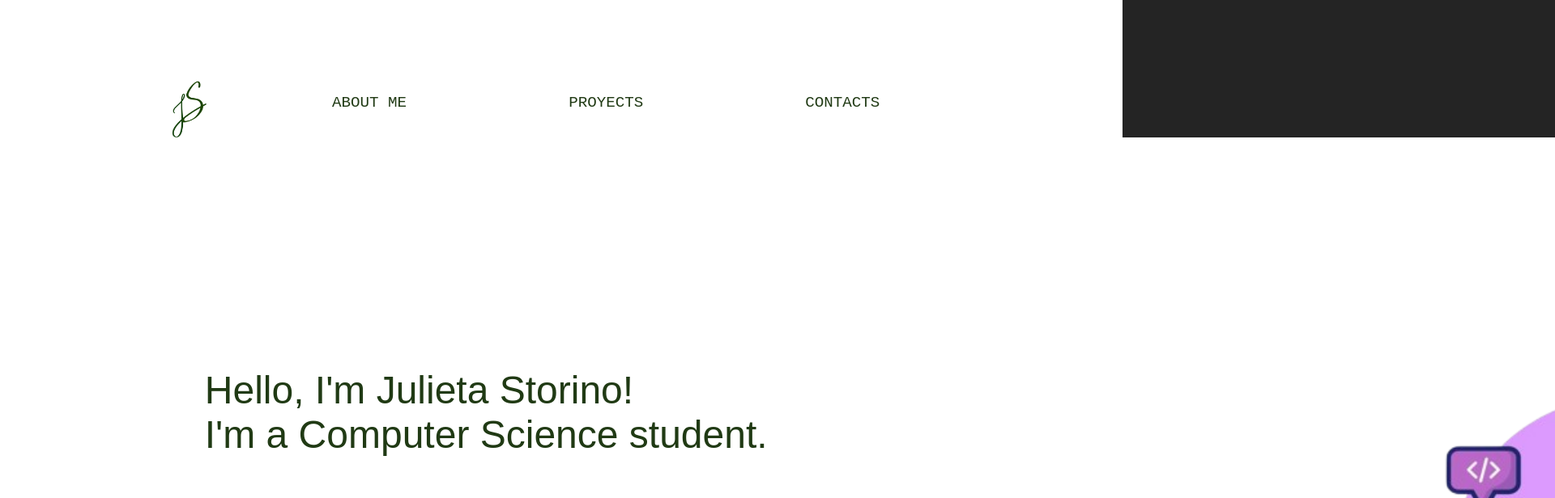
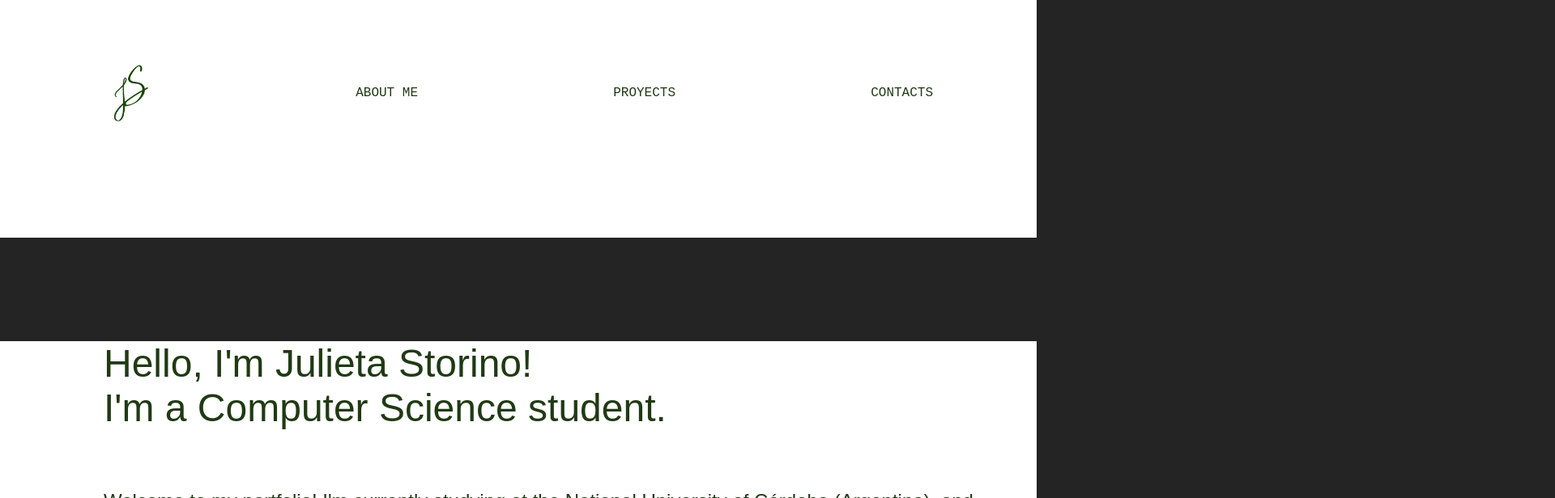
Before and after one commit to JulietaStorino/MyWebsite, a React (Vite) app: page / in a window 1280 px wide. Shown: the top 616 px of the page at 81% size, 1920 px wide, since content can reach past the window. Built offline with nearby package versions, Linux system fonts and the light colour scheme.

Commit message:
Head styles finished

```diff
--- a/src/AboutMe.jsx
+++ b/src/AboutMe.jsx
@@ -1,7 +1,7 @@
 
 function AboutMe(){
     return(
-        <main className="AboutMe">
+        <div className="AboutMe">
             <div className="AboutMe-text">
                 <h1>
                     Hello, I'm Julieta Storino!
@@ -17,7 +17,7 @@ function AboutMe(){
             <div className="AboutMe-img">
                 <img src="/girlworking.png" alt="girlworking"></img>
             </div>
-        </main>
+        </div>
     )
 }
 
--- a/src/Header.jsx
+++ b/src/Header.jsx
@@ -1,16 +1,14 @@
 
 function Header() {
   return (
-    <header className="head">
-        <img className="head-img" src="/logo.png" alt="logo"></img>
     <nav className="nav">
       <ul className="nav-list">
-                <li><a className="nav-item"  href="#">ABOUT ME</a></li>
+        <li><img className="nav-img" src="/logo.png" alt="logo"></img></li>
+        <li><a className="nav-item"  href="#">ABOUT&nbsp;ME</a></li>
         <li><a className="nav-item" href="#">PROYECTS</a></li>
         <li><a className="nav-item" href="#">CONTACTS</a></li>
       </ul>
     </nav>
-    </header>
   );
 }
 
--- a/src/Proyects.jsx
+++ b/src/Proyects.jsx
@@ -2,7 +2,7 @@
 function Proyects() {
   return (
     <div>
-      <h1>About Me</h1>
+      <h1>About@Me</h1>
       <p>
         I am a software engineer who loves to code and learn new things.
       </p>
--- a/src/index.css
+++ b/src/index.css
@@ -51,62 +51,62 @@ textarea:focus, textarea:focus-visible {
 }
 
 /* Header styles */
-.head{
-  width: max-content;
+.nav{
+  width: full;
+  height: full;
+  padding-top: 5%;
+  padding-left: 10%;
+  padding-right: 10%;
+  padding-bottom: 10%;
+  margin-left: 0%;
+  margin-right: 0%;
   background-color: rgb(255, 255, 255);
-  display: flex;
-  justify-content: space-between;
 }
 
-.head a{
+.nav .nav-img{
+  height: 70px;
+  width: auto;
+}
+
+.nav .nav-item{
   color: rgb(32, 58, 20);
   font-family: "Martian Mono", monospace;
-  font-weight: 400;
-  font-size: 1.2rem;
+  font-size:100%;
   cursor: pointer;
   text-decoration: inherit;
 }
 
-.head .head-img{
+.nav-list{
   display: flex;
-  justify-content:flex-start;
-  margin-top: 100px;
-  margin-left: 200px;
-  height: 70px;
-  width: auto;
+  align-items: center;
+  justify-content: space-between;
+  list-style-type: none;
+  padding-right: 0%;
+  padding-left: 0%;
 }
 
-.head .nav{
+.nav-item, .nav-img{
   display: flex;
-  justify-content: flex-end;
-  margin-top: 20px;
-  margin-right: 200px;
-  margin-top: 100px;
 }
 
-.head .nav-list{
-  display: flex;
-  list-style-type: none;
-}
-
-.head .nav-item{
-  display: block;
-  margin-left: 100px;
-  margin-right: 100px;
-}
-
-.head .nav-item:hover {
-  font-size: 1.3rem;
+.nav-item:hover {
+  font-size: 1.1rem;
   color: rgb(32, 90, 50);
   transition: color ease-in-out;
 }
 
+@media (max-width: 1000px){
+  .nav .nav-img{
+    height: 50px;
+    width: auto;
+  }
+}
+
 /* Main styles */
 .AboutMe{
-  width: max-content;
+  width: 100%;
+  height: 100%;
   background-color: rgb(255, 255, 255);
-  display: flex;
-  justify-content: space-between;
 }
 
 .AboutMe .AboutMe-text{
@@ -122,21 +122,17 @@ textarea:focus, textarea:focus-visible {
 }
 
 .AboutMe .AboutMe-text p{
-  margin-right: 10%;
   color: rgb(32, 58, 20);
   font-family: "Mada", sans-serif;
   font-weight: 400;
   font-size: 1.5rem;
 }
 
-.AboutMe .AboutMe-img{
-  margin-right: 5%;
-  margin-top: 5%;
-}
-
 .AboutMe img{
   height: 800px;
   width: auto;
+  margin-left: 10%;
+  margin-top: 10%;
 }
 
 
```
Lines whose indentation alone changed are shown as unchanged.
